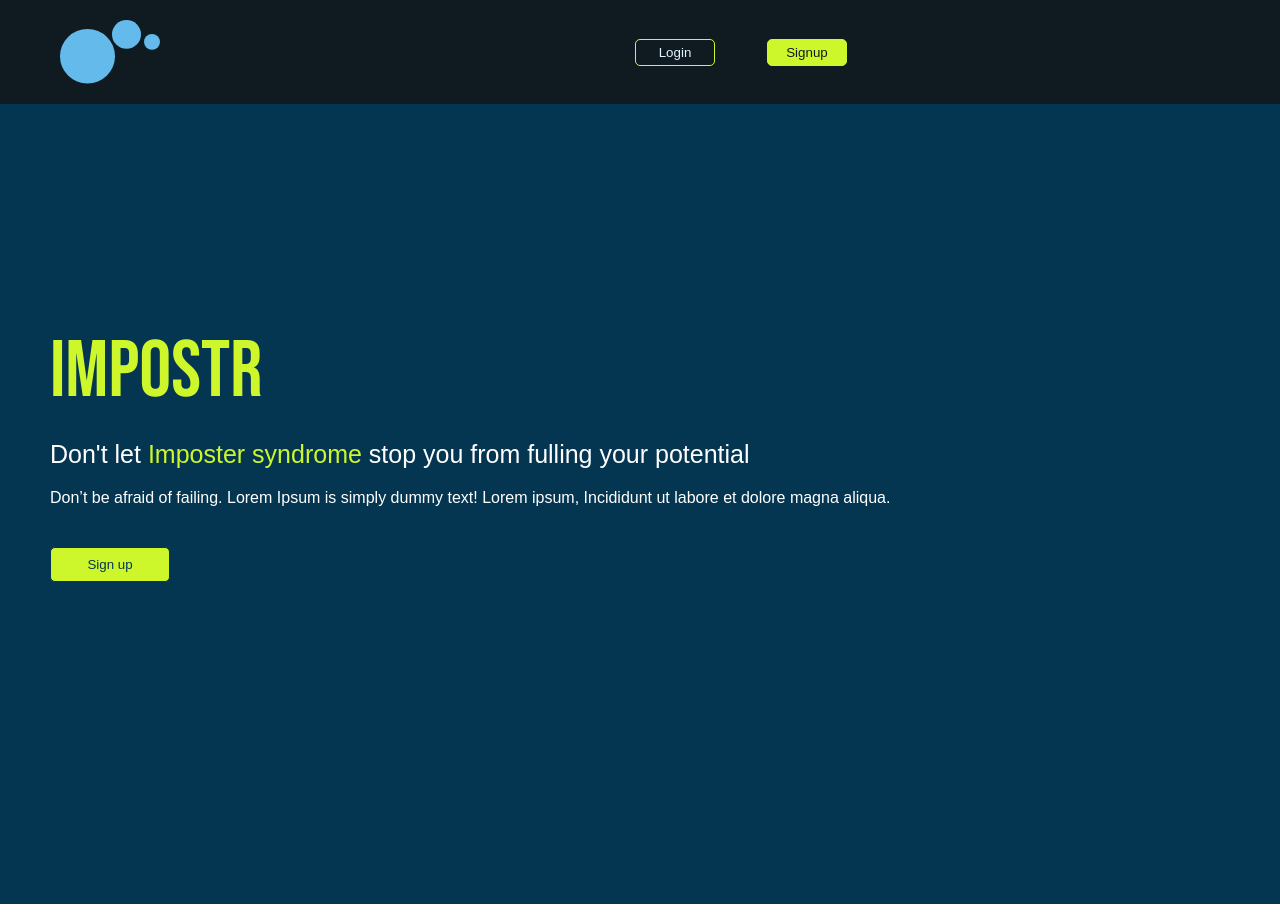
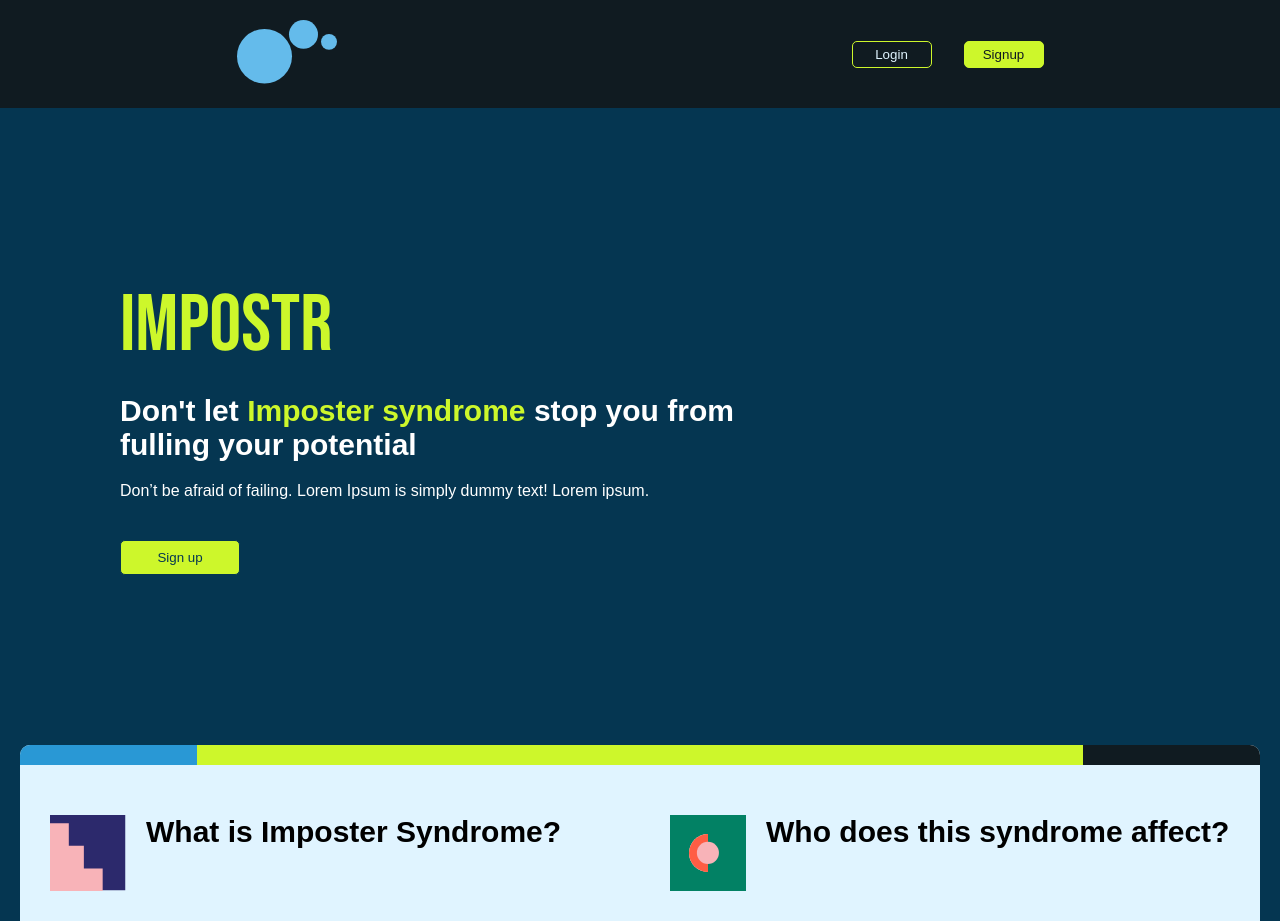
Before and after one commit to requiemcreatif/the-impostor-v1, a React (Create React App) app: page / in a window 1280 px wide. Shown: the top 921 px of the page. Built offline with nearby package versions, Linux system fonts and the light colour scheme; no server answers; a web font is replaced by a local one.

Commit message:
Home contain page done

```diff
--- /dev/null
+++ b/src/components/Description.js
@@ -0,0 +1,104 @@
+import styled from "styled-components";
+import iconOne from "../img/icon-one.svg";
+import iconTwo from "../img/icon-two.svg";
+
+const Wrapper = styled.div`
+
+    max-width: 1200px;
+    margin: 5rem auto;
+    background-color: #E0F4FF;
+    border-radius: 10px;
+
+    @media (min-width: 768px) {
+        max-width: 1250px;
+        margin: 15rem auto;
+    }
+    `
+
+// top colored section
+const SectionOne = styled.section`
+    display: flex;
+    `
+const DivOne = styled.div`
+    width: 20rem;
+    height: 2rem;
+    background: #2998D5;
+    border-radius: 10px 0 0 0;
+    `
+const DivTwo = styled.div`
+width: 100rem;
+height: 2rem;
+background: #CDF72B;
+`
+const DivThree = styled.div`
+    width: 20rem;
+    height: 2rem;
+    background: #101B21;
+    border-radius: 0 10px 0 0;
+    `
+// Description section
+const SectionTwo = styled.section`
+display: flex;
+
+@media (max-width: 768px) {
+    flex-direction: column;
+
+
+
+}
+//gap: 3rem;
+`
+const TopSection = styled.div`
+    display: flex;
+    gap: 2rem;
+
+    h2 {
+        font-size: 3rem;
+    }
+
+    `
+
+const SectionWrapper = styled.div`
+    display: flex;
+    flex-direction: column;
+    gap: 3rem;
+    padding: 5rem 3rem;
+     p {
+        text-align: left;
+        padding-right: 5rem;
+     }
+    `
+
+
+const Description = () => {
+  return (
+    <Wrapper>
+        <SectionOne>
+            <DivOne></DivOne>
+            <DivTwo></DivTwo>
+            <DivThree></DivThree>
+        </SectionOne>
+
+        <SectionTwo>
+            <SectionWrapper>
+                <TopSection>
+                    <img src={iconOne} alt="icon left" />
+                    <h2>What is Imposter Syndrome?</h2>
+                </TopSection>
+
+                <p>Impostor syndrome, also known as impostor phenomenon, is a psychological occurrence in which an individual doubts their skills, talents, or accomplishments and has a persistent internalized fear of being exposed as a "fraud".</p>
+            </SectionWrapper>
+
+            <SectionWrapper>
+                <TopSection>
+                    <img src={iconTwo} alt="icon right" />
+                    <h2>Who does this syndrome affect?</h2>
+                </TopSection>
+                <p>Impostor syndrome, also known as impostor phenomenon, is a psychological occurrence in which an individual doubts their skills, talents, or accomplishments and has a persistent internalized fear of being exposed as a "fraud".</p>
+            </SectionWrapper>
+        </SectionTwo>
+    </Wrapper>
+  )
+}
+
+export default Description
--- /dev/null
+++ b/src/components/Header.js
@@ -0,0 +1,68 @@
+import styled from "styled-components";
+
+const HeaderStyled = styled.section`
+    //background: #053651;
+    color: white;
+    padding: 2rem 0;
+    display: flex;
+    flex-direction: column;
+    gap: 2rem;
+    justify-content: left;
+    align-items: left;
+    height: auto;
+    h1 {
+      padding-top: 5rem;
+        font-size: 8rem;
+        font-weight: 300;
+        color: #CDF72B;
+    }
+
+    h2 {
+        font-size: 3rem;
+        font-weight: 600;
+    }
+`
+const Btn = styled.button`
+    margin-top: 2rem;
+    width: 12rem;
+    height: 3.5rem;
+    padding: 0.5rem 1rem;
+    border: solid 1px #053651;
+    border-radius: 0.5rem;
+    background: #CDF72B;
+    color: #053651;
+    font-weight: 300;
+    cursor: pointer;
+    &:hover {
+        background: transparent;
+        color: #E0F4FF;
+        border: #CDF72B solid 1px;
+}`
+
+const WrapperContainer = styled.div`
+
+
+
+    @media (min-width: 768px) {
+        max-width: 900px;
+        padding: 0 10rem;
+    }
+    `
+
+
+
+const Header = () => {
+  return (
+    <WrapperContainer>
+        <HeaderStyled>
+            <h1>IMPOSTR</h1>
+            <h2>Don't let <span style={{color: "#CDF72B"}} >Imposter syndrome</span>  stop you from fulling your potential</h2>
+            <p>Don’t be afraid of failing. Lorem Ipsum is simply dummy text! Lorem ipsum.</p>
+
+            <Btn>Sign up</Btn>
+        </HeaderStyled>
+  </WrapperContainer>
+  )
+}
+
+export default Header
--- a/src/components/Navbar.js
+++ b/src/components/Navbar.js
@@ -9,8 +9,8 @@ import logo from "../img/Logo.svg"
 const Nav = styled.nav`
     display: flex;
     justify-content: space-between;
-    //align-items: center;
-    padding: 2rem 6rem;
+    align-items: center;
+    padding: 2rem 2rem;
     gap: 5rem;
     background: #101B21;
     box-shadow: 0 0 1rem #ccc;
@@ -18,11 +18,18 @@ const Nav = styled.nav`
         display: flex;
         list-style: none;
         li {
-            margin-left: 2rem;
+            //margin-left: 2rem;
             //login button
     }
+    // move ul to the right
+
+
 }
 `
+// move ul to the right
+
+
+
 const Btn1 = styled.button`
         width: 8rem;
         padding: 0.5rem 1rem;
@@ -61,8 +68,16 @@ const Navbar = () => {
 
   return (
     <Nav className="navbar">
-        <img src={ logo} alt="logo impostr" className="impostr-logo" />
+        {/* <img src={ logo} alt="logo impostr" className="impostr-logo" /> */}
+        {/* <h1>IMPOSTR</h1> */}
         <ul>
+        <li>
+                <img src={ logo} alt="logo impostr" className="impostr-logo" />
+                {/* <h1>IMPOSTR</h1> */}
+            </li>
+        </ul>
+        <ul>
+
             {!user && (
                 <>
                 <li><Link to="/Login"><Btn1>Login</Btn1></Link></li>
--- a/src/pages/Home.js
+++ b/src/pages/Home.js
@@ -1,58 +1,25 @@
+import Header from "../components/Header";
 import styled from "styled-components"
+import Description from "../components/Description"
 
-const Header = styled.section`
-
-    background: #053651;
-    color: white;
-    padding: 2rem 5rem;
-    display: flex;
-    flex-direction: column;
-    gap: 2rem;
-    justify-content: left;
-    align-items: left;
-    height: 100vh;
-    h1 {
-      padding-top: 20rem;
-        font-size: 8rem;
-        font-weight: 300;
-        //margin-bottom: 1rem;
-        color: #CDF72B;
-
-    }
-    h2 {
-        font-size: 2.5rem;
-        font-weight: 400;
-
-    }
-`
-const Btn = styled.button`
-    margin-top: 2rem;
-    width: 12rem;
-    height: 3.5rem;
-    padding: 0.5rem 1rem;
-    border: solid 1px #053651;
-    border-radius: 0.5rem;
-    background: #CDF72B;
-    color: #053651;
-    font-weight: 300;
-    cursor: pointer;
-    &:hover {
-        background: transparent;
-        color: #E0F4FF;
-        border: #CDF72B solid 1px;
-}`
+const HomeDiv = styled.div`
+    background-color: #053651;
+    height: auto;
+    width: 100%;
+    padding: 10rem 2rem;
+    `
 
 
 
 
 const Home = () => {
   return (
-    <Header>
-      <h1>IMPOSTR</h1>
-      <h2>Don't let <span style={{color: "#CDF72B"}} >Imposter syndrome</span>  stop you from fulling your potential</h2>
-      <p>Don’t be afraid of failing. Lorem Ipsum is simply dummy text! Lorem ipsum, Incididunt ut labore et dolore magna aliqua.</p>
-      <Btn>Sign up</Btn>
-    </Header>
+    <HomeDiv>
+      <Header />
+      <Description />
+
+    </HomeDiv>
+
   )
 }
 
```
Also changed, not shown: src/img/icon-one.svg (added), src/img/icon-two.svg (added).
